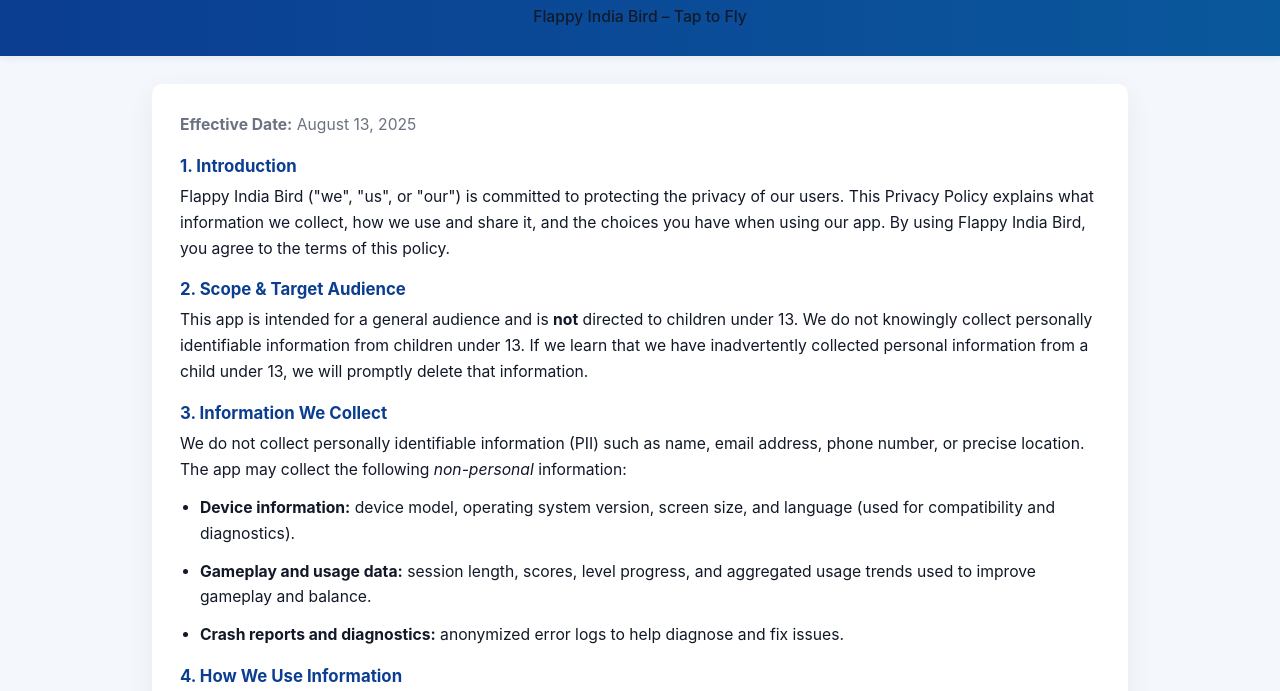
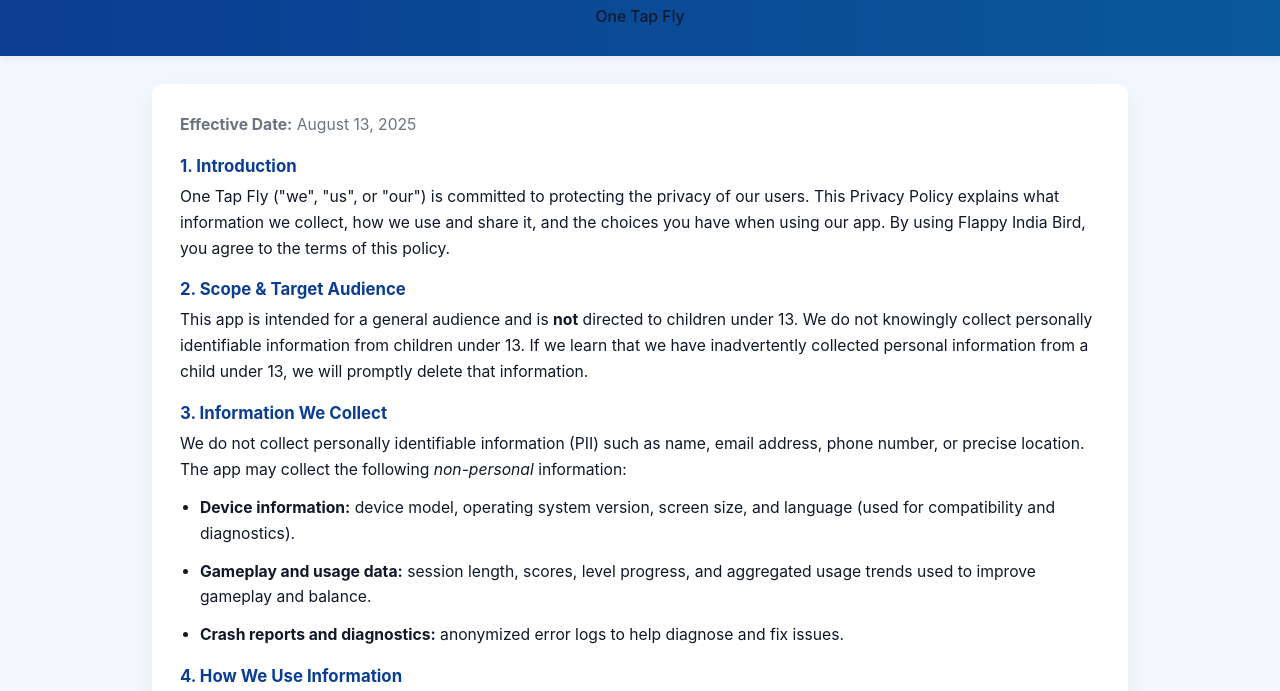
Before and after one commit to abhiyantsingh007/flappy-india-bird-privacy, a plain HTML site: page index.html in a window 1280 px wide. Shown: the part 59-750 px from the top of the page. Drawn offline with Linux system fonts and the light colour scheme.

Commit message:
Update index.html

```diff
--- a/index.html
+++ b/index.html
@@ -3,7 +3,7 @@
 <head>
   <meta charset="utf-8" />
   <meta name="viewport" content="width=device-width, initial-scale=1" />
-  <title>Privacy Policy – Flappy India Bird</title>
+  <title>Privacy Policy – One Tap Fly</title>
   <style>
     :root{
       --bg: #f4f7fb;           /* page background */
@@ -109,14 +109,14 @@
 
   <header>
     <h1>Privacy Policy</h1>
-    <p>Flappy India Bird – Tap to Fly</p>
+    <p>One Tap Fly</p>
   </header>
 
   <main>
     <p class="meta"><strong>Effective Date:</strong> August 13, 2025</p>
 
     <h2>1. Introduction</h2>
-    <p>Flappy India Bird ("we", "us", or "our") is committed to protecting the privacy of our users. This Privacy Policy explains what information we collect, how we use and share it, and the choices you have when using our app. By using Flappy India Bird, you agree to the terms of this policy.</p>
+    <p>One Tap Fly ("we", "us", or "our") is committed to protecting the privacy of our users. This Privacy Policy explains what information we collect, how we use and share it, and the choices you have when using our app. By using Flappy India Bird, you agree to the terms of this policy.</p>
 
     <h2>2. Scope &amp; Target Audience</h2>
     <p>This app is intended for a general audience and is <strong>not</strong> directed to children under 13. We do not knowingly collect personally identifiable information from children under 13. If we learn that we have inadvertently collected personal information from a child under 13, we will promptly delete that information.</p>
@@ -163,7 +163,7 @@
   </main>
 
   <footer>
-    &copy; 2025 Flappy India Bird. All rights reserved.
+    &copy; 2025 One Tap Fly. All rights reserved.
   </footer>
 
 </body>
```
